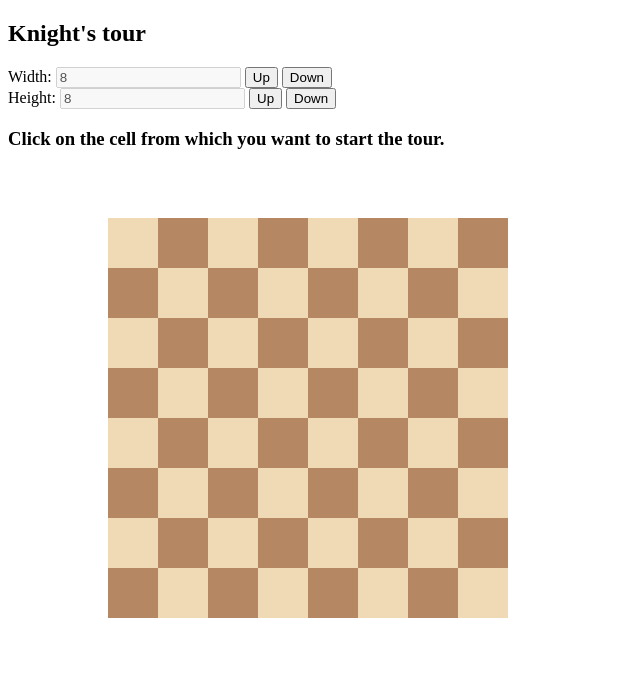
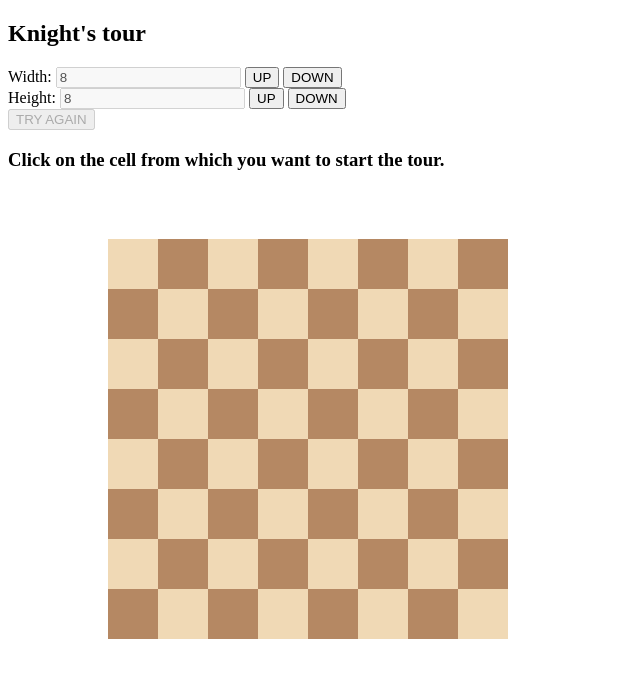
Before and after one commit to osabl/knight-tour, a plain HTML site: page src/index.html in a window 1280 px wide. Shown: the whole page, without its empty margins (0-640 px from the left). Drawn offline with Linux system fonts and the light colour scheme.

Commit message:
change structure

```diff
--- a/src/index.html
+++ b/src/index.html
@@ -4,32 +4,36 @@
 <head>
   <meta charset="UTF-8">
   <meta name="viewport" content="width=device-width, initial-scale=1.0">
+  <link href="https://fonts.googleapis.com/css?family=Roboto&display=swap" rel="stylesheet">
   <link rel="stylesheet" href="style.css">
   <title>Document</title>
 </head>
 
 <body>
-  <form class="create-board">
-    <div>
+  <div class="window">
+    <div class="menu">
       <h2>Knight's tour</h2>
+      <div class="parametr">
         <div class="width">
           <label for="width">Width:</label>
-        <input type="number" id="width" value="8" disabled>
-        <input class="up" type="button" value="Up">
-        <input class="down" type="button" value="Down">
+          <input class="scoreboard" type="number" id="width" value="8" disabled>
+          <input class="button up" type="button" value="UP">
+          <input class="button down" type="button" value="DOWN">
         </div>
 
         <div class="height">
           <label for="height">Height:</label>
-        <input type="number" id="height" value="8" disabled>
-        <input class="up" type="button" value="Up">
-        <input class="down" type="button" value="Down">
+          <input class="scoreboard" type="number" id="height" value="8" disabled>
+          <input class="button up" type="button" value="UP">
+          <input class="button down" type="button" value="DOWN">
         </div>
       </div>
-  </form>
 
-  <div id="app"></div>
+      <button class="button try-again" disabled>TRY AGAIN</button>
+    </div>
 
+    <div id="app" class="app"></div>
+  </div>
   <script type="module" src="js/controller.js"></script>
 </body>
 
```
Lines whose indentation alone changed are shown as unchanged.
